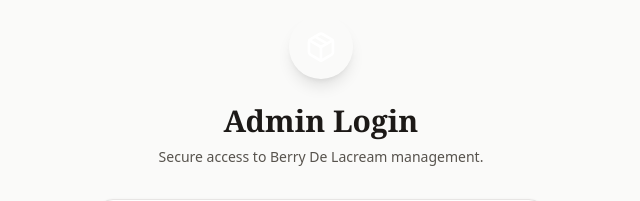
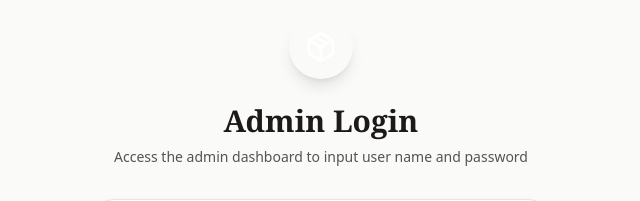
Before and after one commit to Swarthyghost/berrydelacream, a Next.js app: page /admin/login in a window 1280 px wide. Shown: the part 143-344 px from the top of the page, without its empty margins (319-959 px from the left). Built offline with nearby package versions, Linux system fonts and the light colour scheme; no server answers.

Commit message:
Update login screen description text

```diff
--- a/src/components/Login.tsx
+++ b/src/components/Login.tsx
@@ -43,7 +43,7 @@
           Admin Login
         </h2>
         <p className="mt-2 text-center text-sm text-stone-600">
-          Secure access to Berry De Lacream management.
+          Access the admin dashboard to input user name and password
         </p>
       </div>
 
```
